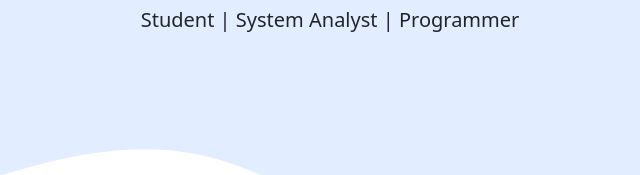
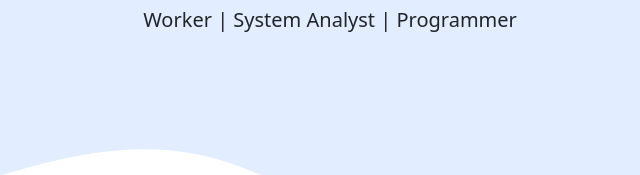
Before and after one commit to akbarrif/website, a plain HTML site: page index.html in a window 1280 px wide. Shown: the part 365-540 px from the top of the page, 310-950 px from the left. Drawn offline with nearby package versions, Linux system fonts and the light colour scheme.

Commit message:
merubah profil jadi worker

```diff
--- a/index.html
+++ b/index.html
@@ -48,7 +48,7 @@
     <section class="jumbotron text-center">
       <img src="img/rifki.jpg" alt="Rifki Akbar" width="200" class="rounded-circle img-thumbnail" />
       <h1 class="display-4">Rifki Akbar</h1>
-      <p class="lead">Student | System Analyst | Programmer</p>
+      <p class="lead">Worker | System Analyst | Programmer</p>
       <svg xmlns="http://www.w3.org/2000/svg" viewBox="0 0 1440 320">
         <path
           fill="#fff"
```
